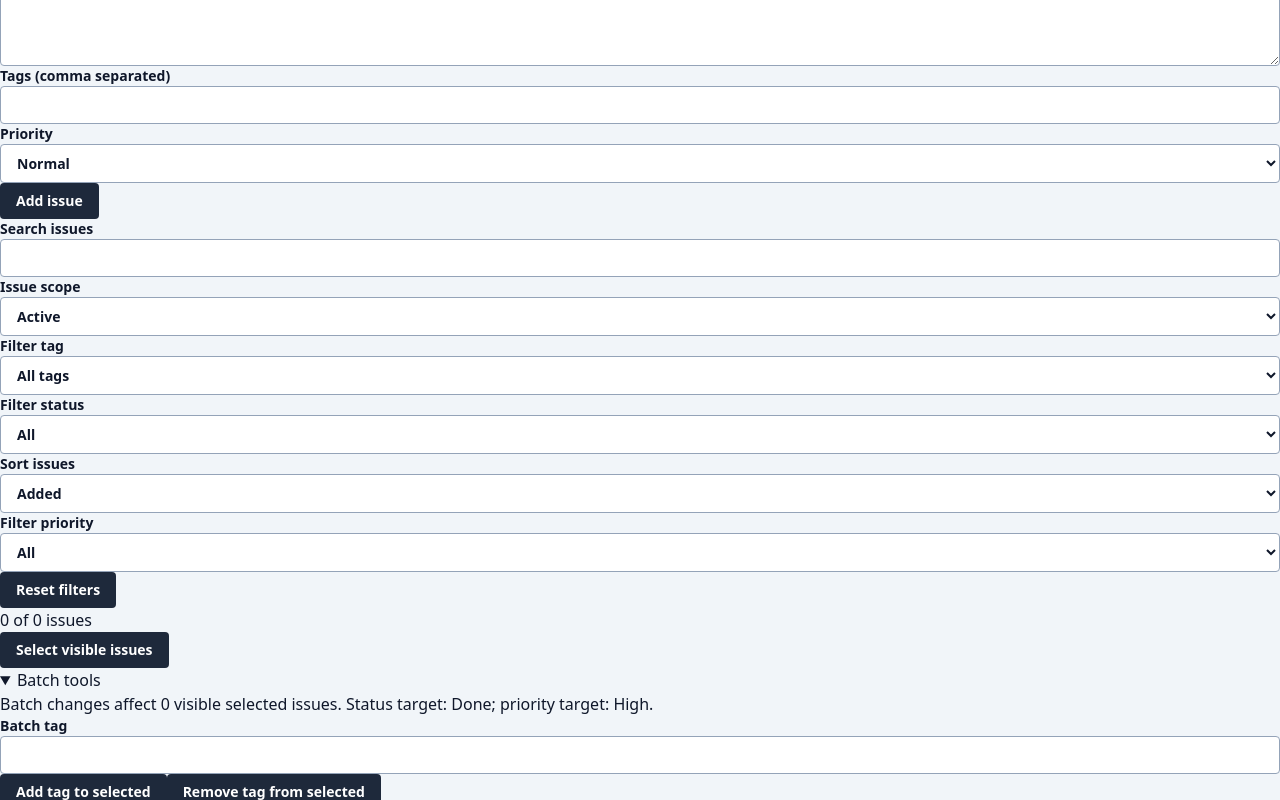
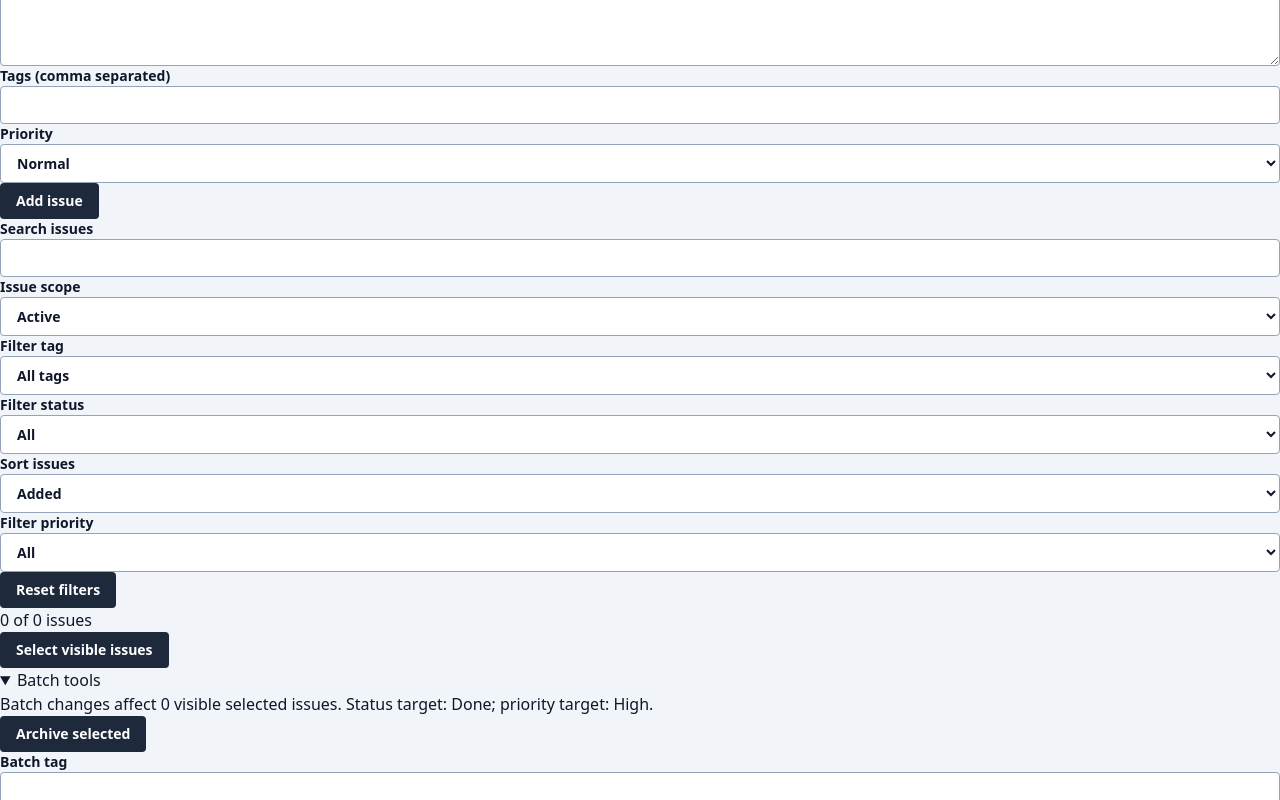
Before and after one commit to kirkduchesne/cairn, a React (Vite) app: page / in a window 1280 px wide. Both pictures are taken after a click on the heading "Batch tools". Shown: the part 338-1138 px from the top of the page. Built offline with nearby package versions, Linux system fonts and the light colour scheme.

Commit message:
feat: archive selected completed issues

```diff
--- a/src/App.tsx
+++ b/src/App.tsx
@@ -119,6 +119,17 @@ export function App() {
           next.filter((issue, index) => issue !== issues[index]).length
         } selected issues updated.`,
       );
+    }
+  }
+  function archiveSelected(archived: boolean) {
+    if (editing || selectedVisible.length === 0 || (archived && selectedVisible.some((issue) => issue.status !== 'Done'))) return;
+    const next = issues.map((issue) => selected.includes(issue.id) && visible.includes(issue) && Boolean(issue.archived) !== archived
+      ? { ...issue, archived, updatedAt: new Date().toISOString() } : issue);
+    if (next.every((issue, index) => issue === issues[index])) {
+      announce('Selected archive state already matches.');
+    } else if (setIssues(next)) {
+      setUndo(issues);
+      announce(archived ? 'Selected issues archived.' : 'Selected issues restored.');
     }
   }
   const selectedVisible = visible.filter((issue) =>
@@ -550,6 +561,7 @@ export function App() {
               issues. Status target: {batchStatus}; priority target:{' '}
               {batchPriority}.
             </p>
+            <button type="button" disabled={!selectedVisible.length || Boolean(editing) || selectedVisible.some((issue) => issue.status !== 'Done')} onClick={() => archiveSelected(true)}>Archive selected</button>
             <label>
               Batch tag
               <input value={batchTag} maxLength={24} onChange={(event) => setBatchTag(event.target.value)} />
```
